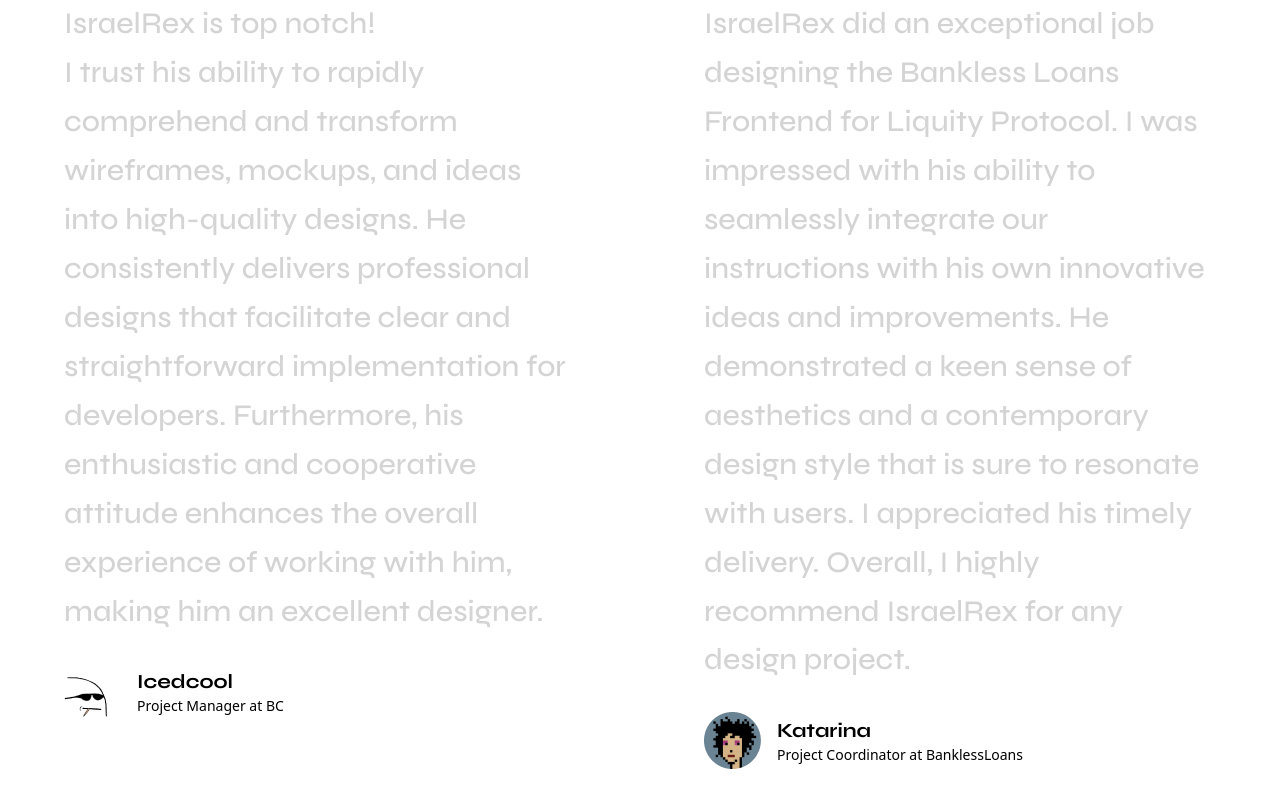
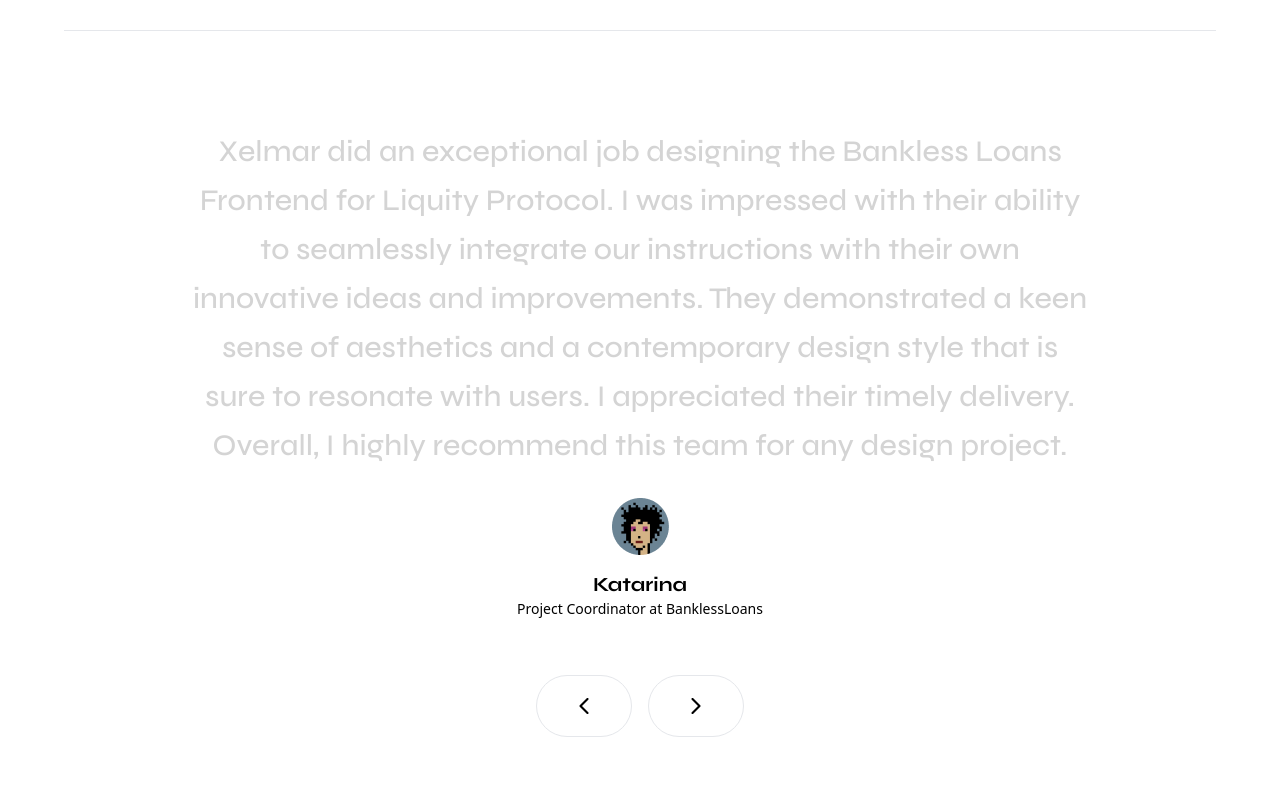
Before and after one commit to Xelmar-tech/V2-website, a Next.js app: page / in a window 1280 px wide. Shown: the part 1060-1860 px from the top of the page. Built offline with nearby package versions, Linux system fonts and the light colour scheme.

Commit message:
changed reviews

```diff
--- a/src/app/page.tsx
+++ b/src/app/page.tsx
@@ -17,7 +17,7 @@ export default function Home() {
             </div>
             <p className="font-work text-center text-[#B5B4B4] pb-8 text-lg">LET US SIMPLIFY FOR BETTER CONVERSION AND USER EXPERIENCE.</p>
           </div>
-          <a href="https://calendly.com/israelrex/xelmar-client" target="blank">
+          <a href="https://calendly.com/xelmar/30min" target="blank">
             <button className="font-syne bg-black text-white font-bold py-5 px-12 text-center hover:bg-gradient-to-r hover:from-[#FAEF41] hover:to-[#2AD3D4]">
               SCHEDULE A CALL
             </button>
@@ -39,7 +39,7 @@ export default function Home() {
 
         <hr className="max-w-6xl w-full"/>
 
-        <div className="flex md:flex-row flex-col justify-between py-16 max-w-6xl w-full gap-10">
+        <div className="flex md:flex-row flex-col justify-between py-28 max-w-6xl w-full gap-10">
           <div className="flex flex-col space-y-6 justify-between font-bold md:text-6xl text-5xl gap-4 leading-[4.5rem] text-black">
             <h2 className="font-syne text-left">Concepeting</h2>
             <h2 className="font-syne text-left">UX/UI</h2>
@@ -63,39 +63,53 @@ export default function Home() {
 
         <hr className="max-w-6xl w-full"/>
 
-        <div className="py-16 max-w-6xl w-full justify-between flex md:flex-row flex-col gap-12">
-          <div className="max-w-lg flex flex-col gap-7">
-                  <h3 className="font-syne text-[#D4D4D4] text-3xl font-medium leading-[3.06rem]">
-                  IsraelRex is top notch!
-                  <br/>I trust his ability to rapidly comprehend and transform wireframes, mockups, and ideas into high-quality designs.
-                  He consistently delivers professional designs that facilitate clear and straightforward implementation for developers.
-                  Furthermore, his enthusiastic and cooperative attitude enhances the overall experience of working with him, making him an excellent designer.
+        <div className="py-24 flex flex-col  gap-14 items-center">
+          <div className="w-full flex justify-center gap-12">
+            {/* <div className="max-w-4xl flex flex-col gap-7">
+              <h3 className="font-syne text-[#D4D4D4] text-3xl font-medium leading-[3.06rem] text-center">
+                Xelmar is top notch!
+                <br/>I trust their ability to rapidly comprehend and transform wireframes, mockups, and ideas into high-quality designs.
+                They consistently deliver professional designs that facilitate clear and straightforward implementation for developers.
+                Furthermore, Rex's enthusiastic and cooperative attitude enhances the overall experience of working with the team, making him an excellent designer.
               </h3>
-                  <div className="flex items-center gap-4">
-                      <Image src="/image/icedcool.png" width={57} height={57} alt="icedcool"/>
-                      <div className="flex flex-col text-black">
-                          <p className="font-syne font-bold text-xl">Icedcool</p>
-                          <p className="font=syne font-medium text-sm">Project Manager at BC</p>
+              <div className="flex flex-col items-center gap-4">
+                <Image src="/image/icedcool.png" width={57} height={57} alt="Icedcool"/>
+                  <div className="flex flex-col  text-black">
+                    <p className="font-syne font-bold text-xl text-center">Icedcool</p>
+                    <p className="font=syne font-medium text-sm text-center">Project Manager at BC</p>
                   </div>
               </div>
-          </div>
-          <div className="max-w-lg flex flex-col gap-7">
-            <h3 className="font-syne text-[#D4D4D4] text-3xl font-medium leading-[3.06rem]">
-                  IsraelRex did an exceptional job designing the Bankless Loans Frontend for Liquity Protocol.
-                  I was impressed with his ability to seamlessly integrate our instructions with his own innovative
-                  ideas and improvements. He demonstrated a keen sense of aesthetics and a contemporary design
-                  style that is sure to resonate with users. I appreciated his timely delivery. Overall, I highly
-                  recommend IsraelRex for any design project.
+            </div> */}
+            <div className="max-w-4xl flex flex-col gap-7">
+              <h3 className="font-syne text-[#D4D4D4] text-3xl font-medium leading-[3.06rem] text-center">
+                    Xelmar did an exceptional job designing the Bankless Loans Frontend for Liquity Protocol.
+                    I was impressed with their ability to seamlessly integrate our instructions with their own innovative
+                    ideas and improvements. They demonstrated a keen sense of aesthetics and a contemporary design
+                    style that is sure to resonate with users. I appreciated their timely delivery. Overall, I highly
+                    recommend this team for any design project.
               </h3>
-            <div className="flex items-center gap-4">
+              <div className="flex flex-col items-center gap-4">
                 <Image src="/image/Katarina.png" width={57} height={57} alt="Katarina"/>
-                <div className="flex flex-col text-black">
-                  <p className="font-syne font-bold text-xl">Katarina</p>
-                  <p className="font=syne font-medium text-sm">Project Coordinator at BanklessLoans</p>
+                  <div className="flex flex-col  text-black">
+                    <p className="font-syne font-bold text-xl text-center">Katarina</p>
+                    <p className="font=syne font-medium text-sm text-center">Project Coordinator at BanklessLoans</p>
                   </div>
               </div>
             </div>
           </div>
+          <div className="w-52">
+            <div className="grid grid-cols-2 gap-4">
+                <button className="p-4 rounded-full border flex justify-center">
+                  <Image src="/image/chevron-left.png" width={28} height={28} alt="Left Button"/>
+                </button>
+                <button className="p-4 rounded-full border flex justify-center">
+                  <Image src="/image/chevron-right.png" width={28} height={28} alt="Right Button"/>
+                </button>
+            </div>
+          </div>
+        </div>
+
+
 
         <div className="max-w-6xl w-full pt-8 pb-16 justify-between flex md:flex-row flex-col md:items-end gap-8">
             <h2 className="font-conthrax md:text-[2.5rem] text-4xl leading-[3rem] text-black">
@@ -103,9 +117,9 @@ export default function Home() {
             </h2>
             <div className="flex flex-col gap-3.5 justify-start">
               <h3 className="font-syne text-base font-bold text-[#B6B3B3]">PREPARE FOR A QUICK RESPONSE</h3>
-                  <a href="mailto:israel06.rex@gmail.com">
+              <a href="mailto:Xelmar@proton.me">
                 <button className="bg-black text-white font-bold py-6 md:px-36 px-28 text-xl font-syne text-center w-full">
-                      Email Israel Rex
+                      Email Xelmar
                 </button>
               </a>
             </div>
@@ -113,13 +127,13 @@ export default function Home() {
 
         <hr className="max-w-6xl w-full bg-[#8F8F8F]"/>
 
-          <div className="max-w-6xl w-full pt-10 pb-20">
+        <div className="max-w-6xl w-full pt-10 pb-16">
           <p className="font-work text-base leading-[1.4rem] font-normal pb-9 text-black">
             XELMAR IS A PRODUCT STUDIO, SPECIALIZED IN BUILDING USER INTERFACES (UI) FOR DECENTRALIZED APPLICATIONS (dAPP) AND OTHER WEB3 TECHNOLOGIES.
             WE HELP STARTUPS, BUSINESSES AND ORGANIZATIONS CREATE SEAMLESS AND USER-FRIENDLY EXPERIENCES THAT LEVERAGE THE POWER OF BLOCKCHAIN AND OTHER DECENTRALIZED TECHNOLOGIES.
           </p>
           <div className="max-w-6xl w-full font-syne bg-[#2AD3D5] cursor-pointer">
-                <a href="https://calendly.com/israelrex/xelmar-client" target="blank">
+            <a href="https://calendly.com/xelmar/30min" target="blank">
               <h3 className="text-white text-center py-16 font-bold text-4xl leading-[3.75rem] hover:bg-gradient-to-r hover:from-[#FAEF41] hover:to-[#2AD3D4]">
                 Work with us
               </h3>
```
Also changed, not shown: public/image/chevron-left.png (added), public/image/chevron-right.png (added). Lines whose indentation alone changed are shown as unchanged.
